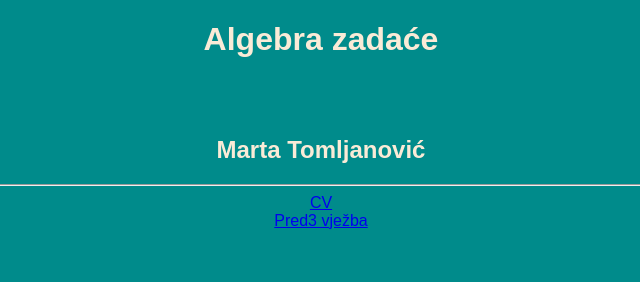
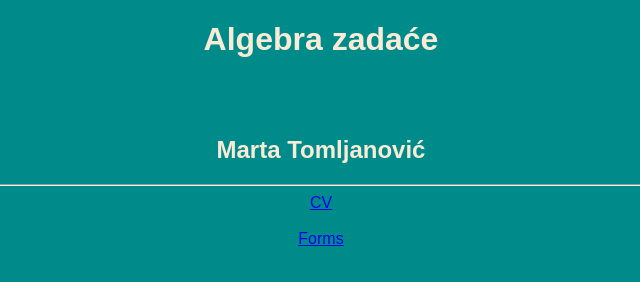
Before and after one commit to Marta182/Test-Repozitorij, a plain HTML site: page index.html in a window 1280 px wide. Shown: the whole page, without its empty margins (319-959 px from the left). Drawn offline with Linux system fonts and the light colour scheme.

Commit message:
Promjena zadaće

```diff
--- a/index.html
+++ b/index.html
@@ -23,6 +23,7 @@
     <hr />
     <a href="./nesto.html">CV</a>
     <br />
-    <a href="./pred3.html">Pred3 vježba</a>
+    <br />
+    <a href="./Zadaca forms.html">Forms</a>
   </body>
 </html>
```
